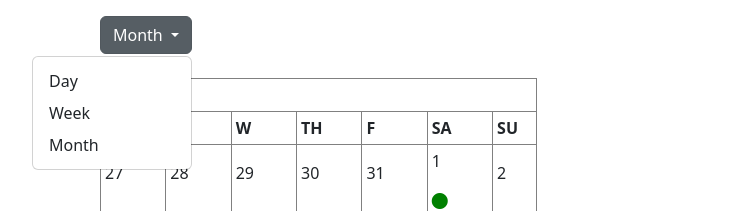
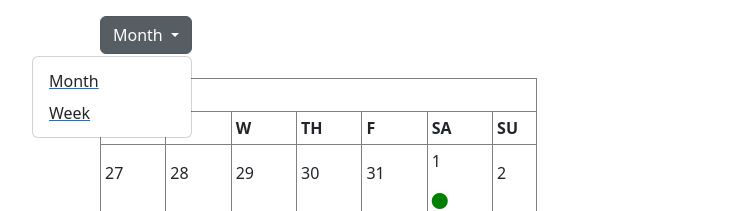
Before and after one commit to wynnehewitt/calendarProject-1, a plain HTML site: page index.html in a window 1280 px wide. Both pictures are taken after a click on the button "Month". Shown: the top 211 px of the page, without its empty margins (30-783 px from the left). Drawn offline with nearby package versions, Linux system fonts and the light colour scheme.

Commit message:
Update index.html

```diff
--- a/index.html
+++ b/index.html
@@ -47,9 +47,8 @@
                     Month
                 </button>
                 <ul class="dropdown-menu dropdown-menu-end">
-                    <li><button class="dropdown-item" type="button">Day</button></li>
-                    <li><button class="dropdown-item" type="button">Week</button></li>
-                    <li><button class="dropdown-item" type="button">Month</button></li>
+                    <li><a href = "index.html" ><button class="dropdown-item" type="button">Month</button></a></li>
+                    <li><a href = "AprilWeek1.html" ><button class="dropdown-item" type="button">Week</button></a></li>
                 </ul>
                 </div>
             </div>
```
